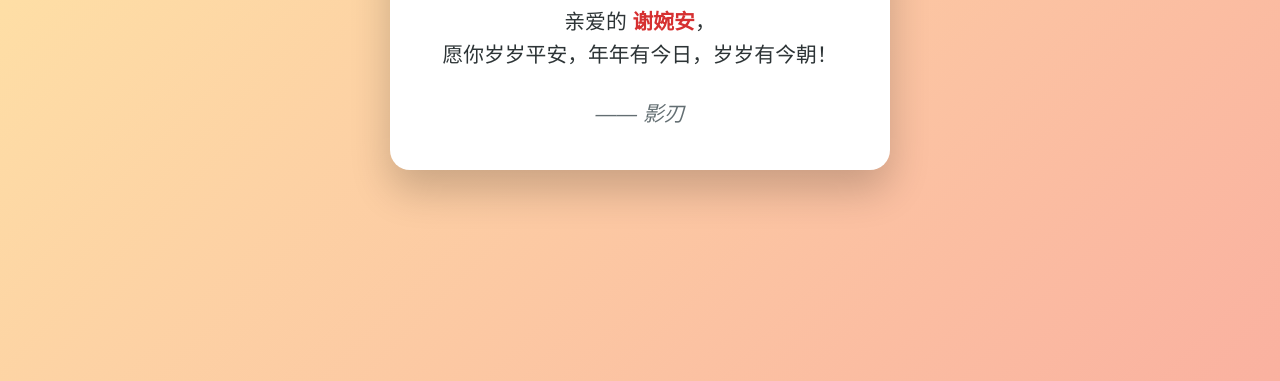
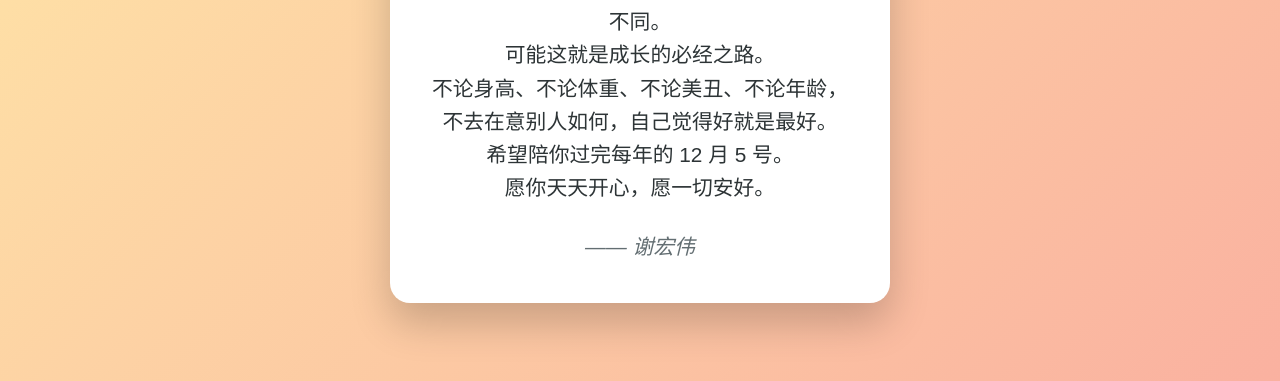
Before and after one commit to yingren1205/-, a plain HTML site: page index.html in a window 1280 px wide. Shown: the part 419-800 px from the top of the page. Drawn offline with Linux system fonts and the light colour scheme.

Commit message:
Update index.html

```diff
--- a/index.html
+++ b/index.html
@@ -39,8 +39,17 @@
     <h1>🎂 生日快乐！</h1>
     <div class="cake">🎂</div>
     <p>亲爱的 <span class="name">谢婉安</span>，</p>
-    <p>愿你岁岁平安，年年有今日，岁岁有今朝！</p>
-    <p class="from">—— 影刃</p>
+<p>
+  这个冬天，我想给你一个不一样的祝福。<br>
+  在 14 亿人中遇见你，是我最幸运的事。<br>
+  说实话，你给我的感觉与我 18 年来所有的女生不同。<br>
+  可能这就是成长的必经之路。<br>
+  不论身高、不论体重、不论美丑、不论年龄，<br>
+  不去在意别人如何，自己觉得好就是最好。<br>
+  希望陪你过完每年的 12 月 5 号。<br>
+  愿你天天开心，愿一切安好。
+</p>
+<p class="from">—— 谢宏伟</p>
   </div>
 </body>
 </html>
```
